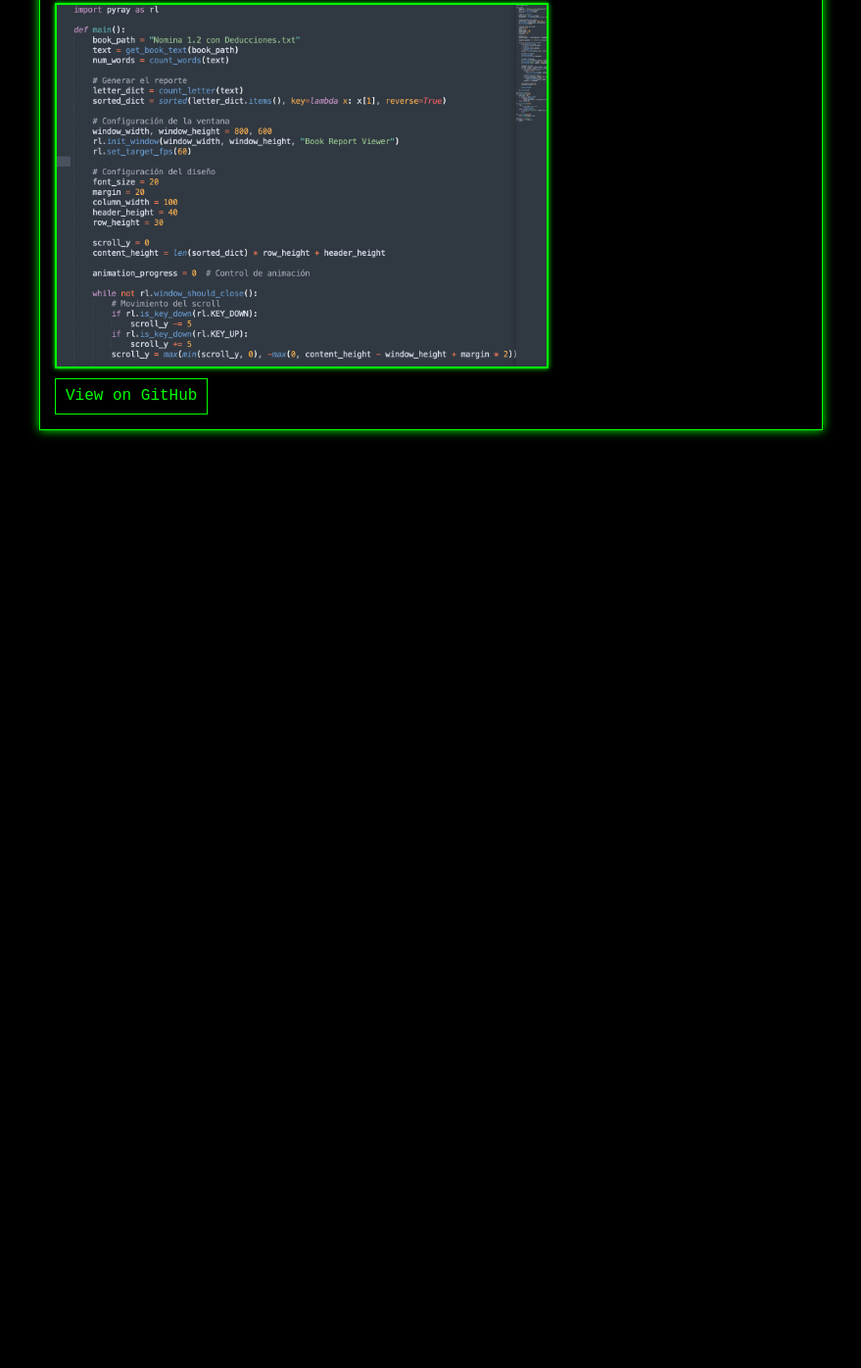
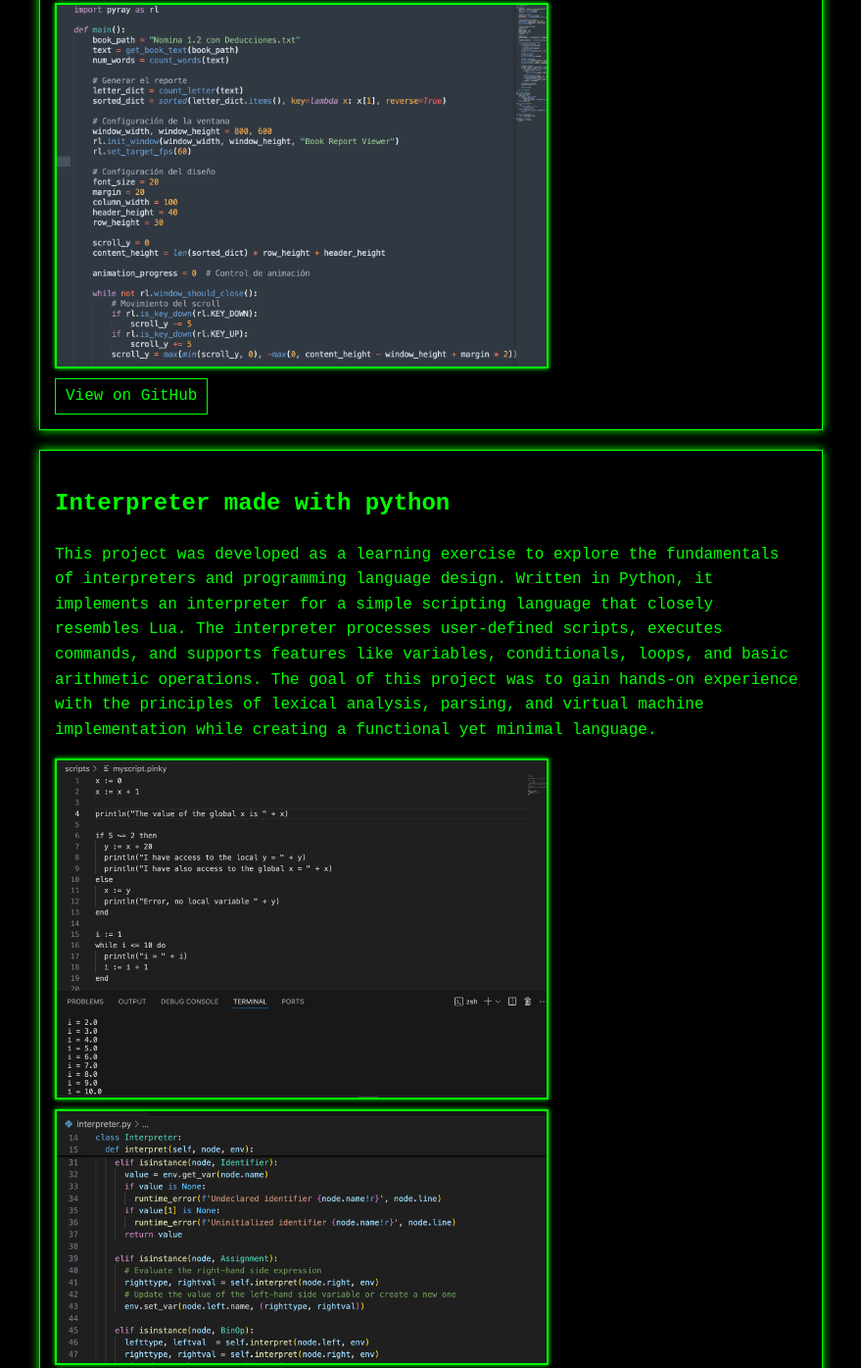
Before and after one commit to ferwirrow/portafolio-cv, a plain HTML site: page proyectos.html in a window 1280 px wide. Shown: the part 1807-3203 px from the top of the page at 98% size, without its empty margins (200-1079 px from the left). Before the commit the page ends 2286 px from the top, so only its background shows below. Drawn offline with Linux system fonts and the light colour scheme.

Commit message:
Descripción de los cambios

```diff
--- a/proyectos.html
+++ b/proyectos.html
@@ -81,6 +81,12 @@
                 description: "This project was developed to learn about Raylib and to create a graphical user interface (GUI) using the library. Written in Python, the application reads a text file (such as a book), analyzes its content, and generates a report that counts the total number of words and the frequency of each letter in the text. The user can scroll through the results in an interactive window with a clean and dynamic interface. The goal of this project was to understand how to work with Raylib for building graphical applications and to implement text analysis functions in Python for real-world use cases.",
                 images: ["img/tabla.png", "img/codigotabla.png"],
                 github: "https://github.com/ferwirrow/bookbot.git"
+            },
+            {
+                title: "Interpreter made with python",
+                description: "This project was developed as a learning exercise to explore the fundamentals of interpreters and programming language design. Written in Python, it implements an interpreter for a simple scripting language that closely resembles Lua. The interpreter processes user-defined scripts, executes commands, and supports features like variables, conditionals, loops, and basic arithmetic operations. The goal of this project was to gain hands-on experience with the principles of lexical analysis, parsing, and virtual machine implementation while creating a functional yet minimal language. ",
+                images: ["img/int1.png", "img/int2.png"],
+                github: "https://github.com/ferwirrow/interpreter.git"
             }
         ];
 
```
Also changed, not shown: img/int1.png (added), img/int2.png (added), 1 other file.
